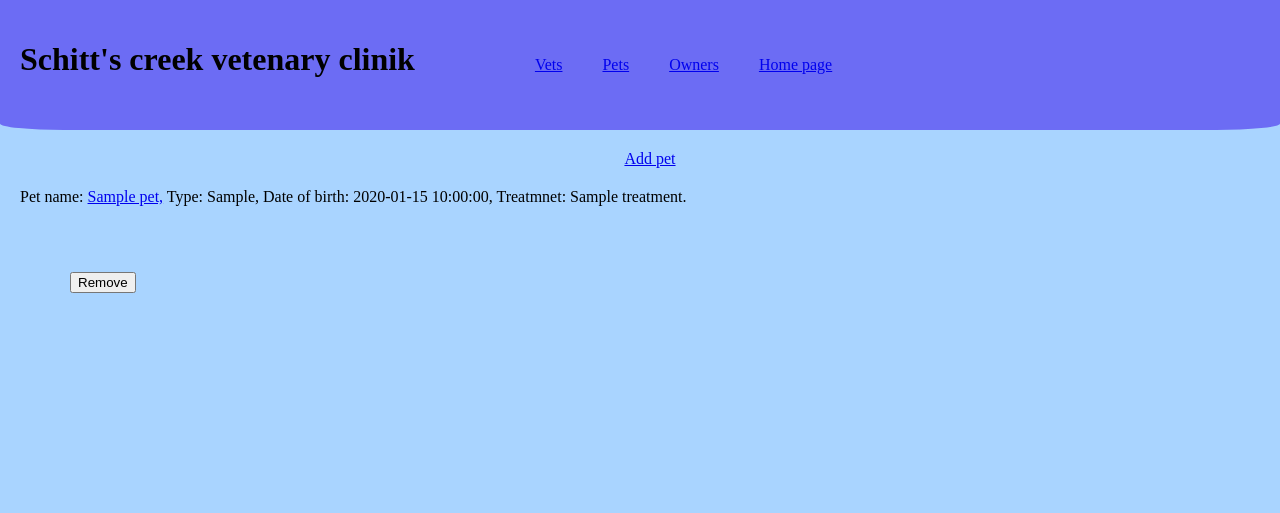
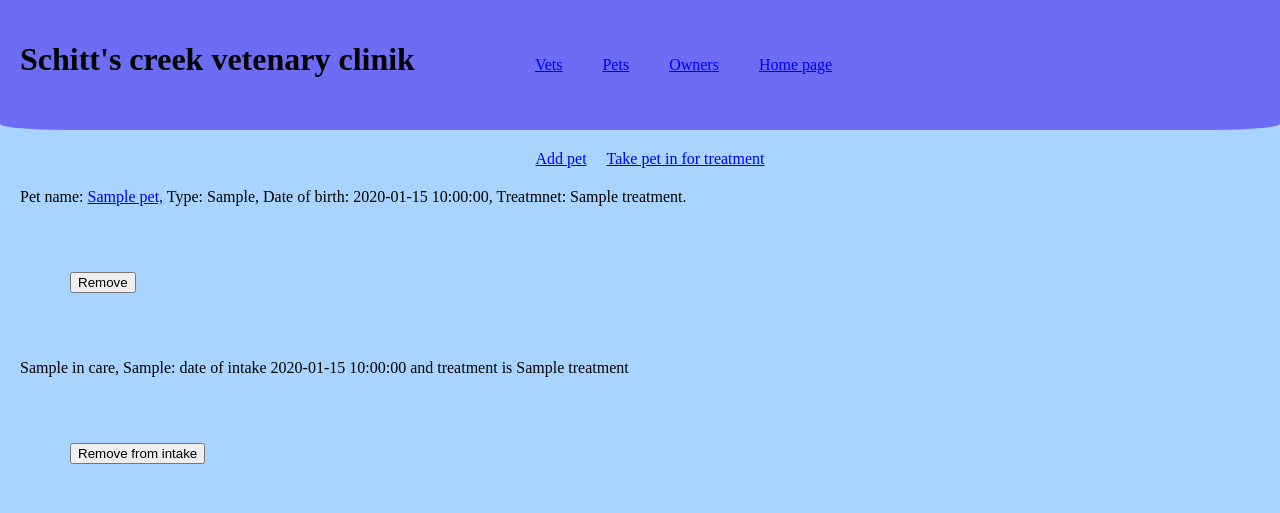
Before and after one commit to Benje1/Benjamin_project, a Flask app: page /pets in a window 1280 px wide. Shown: the top 513 px of the page. Run offline with Flask 2, Linux system fonts and the light colour scheme; a database or web service that is not in the repository returns one stand-in record (values such as "Sample title"); some libraries are stand-ins or nearby versions.

Commit message:
done things, broke other things somehow

```diff
--- a/app.py
+++ b/app.py
@@ -1,14 +1,16 @@
 from flask import Flask, render_template
 
 from controllers.vet_controller import vets_blueprint
-from controllers.pet_controller import pets_blueprint
+from controllers.pet_controller import pets_blueprint, in_care_blueprint
 from controllers.owner_controller import owners_blueprint
+from controllers.in_care_controller import in_care_blueprint
 
 app = Flask(__name__)
 
 app.register_blueprint(pets_blueprint)
 app.register_blueprint(vets_blueprint)
 app.register_blueprint(owners_blueprint)
+app.register_blueprint(in_care_blueprint)
 
 @app.route("/")
 def main():
--- a/controllers/pet_controller.py
+++ b/controllers/pet_controller.py
@@ -5,19 +5,25 @@ from models.pet import Pet
 import repositories.pet_repository as pet_repository
 import repositories.vet_repository as vet_repository
 import repositories.owener_repository as owner_repository
+import repositories.in_care_repository as in_care_repository
 
 pets_blueprint = Blueprint("pets", __name__)
+in_care_blueprint = Blueprint("in_care", __name__)
 
 # index
 @pets_blueprint.route("/pets")
 def pets():
     pets = pet_repository.select_all()
-    return render_template("pets/index.html", pets=pets)
+    intake = in_care_repository.select_all()
+    return render_template("pets/index.html", pets=pets, intake=intake)
 
 @pets_blueprint.route("/pets/<id>/delete", methods=["POST"])
 def delete(id):
     pet_repository.delete(id)
     return redirect("/pets")
+
+
+
 
 @pets_blueprint.route("/pets/new")
 def new():
--- a/db/veterinary.sql
+++ b/db/veterinary.sql
@@ -28,5 +28,6 @@ CREATE TABLE pets (
 
 CREATE TABLE in_care (
     id SERIAL PRIMARY KEY,
-    pet_id INT REFERENCES pets(id)
+    pet_id INT REFERENCES pets(id),
+    date_of_intake DATE
 );
--- /dev/null
+++ b/models/in_care.py
@@ -0,0 +1,8 @@
+class In_care:
+
+    def __init__(self, pet_name, date_of_intake, type, treatment, id=None):
+        self.pet_name = pet_name
+        self.date_of_intake = date_of_intake
+        self.type = type
+        self.treatment = treatment
+        self.id = id
--- /dev/null
+++ b/repositories/in_care_repository.py
@@ -0,0 +1,20 @@
+from db.run_sql import run_sql
+from models.in_care import In_care
+
+def intake(pet_id, date_of_intake):
+    sql = "INSERT INTO in_care (pet_id, date_of_intake) VALUES (%S, %S)"
+    vallues = [pet_id, date_of_intake]
+
+def select_all():
+    intake = []
+    sql = "SELECT * FROM in_care JOIN pets ON in_care.pet_id = pets.id"
+    results = run_sql(sql)
+    for row in results:
+        in_care = In_care(row['name'], row['date_of_intake'], row['type_of_animal'], row['treatment'], row['id'])
+        intake.append(in_care)
+    return intake
+
+def delete(id):
+    sql = "DELETE FROM in_care WHERE id = %s"
+    values = [id]
+    run_sql(sql, values)
--- a/repositories/owener_repository.py
+++ b/repositories/owener_repository.py
@@ -1,4 +1,3 @@
-from unittest import result
 from db.run_sql import run_sql
 from models.owners import Owner
 from models.pet import Pet
--- a/static/style.css
+++ b/static/style.css
@@ -58,3 +58,13 @@ input, select {
     margin-bottom: 10px;
     width: 150px;
 }
+
+.grid-container {
+    display: grid;
+    grid-template-columns:
+    auto;
+}
+
+#grid-item {
+    display: grid;
+}
--- a/templates/pets/index.html
+++ b/templates/pets/index.html
@@ -1,17 +1,28 @@
 {% extends 'base.html' %}
 {% block content %}
+<nav>
+    <a href="/pets/new">Add pet</a>
+    <a href="in_care/new">Take pet in for treatment</a>
+</nav>
+<div id="grid-container">
+    <div class="grid-item"><p>{% for pet in pets %}
 
-        <nav>
-            <a href="/pets/new">Add pet</a>
-        </nav>
-    <p>{% for pet in pets %}
         Pet name: <a href="/pets/{{pet.id}}">{{pet.name}},</a>
         Type: {{pet.type}},
         Date of birth: {{pet.dob}},
         Treatmnet: {{pet.treatment}}.
         <form action="/pets/{{pet.id}}/delete" method="post">
             <button>Remove</button>
-        </form>
-    {% endfor %}</p>
+        </form></div>
+        {% endfor %}
 
+        <div class="grid-item">
+            {% for animal in intake %}
+                <p>{{animal.pet_name}}, {{animal.type}}: date of intake {{animal.date_of_intake}} and treatment is {{animal.treatment}}</p>
+                <form action="/in_care/{{animal.id}}/delete" method="post">
+                    <button>Remove from intake</button>
+                </form>
+                {% endfor %}
+        </div>
+    </div>
 {% endblock %}
```
Also changed, not shown: controllers/in_care_controller.py (+22 -0 lines), templates/in_care/new.html (+14 -0 lines), 1 other file.
